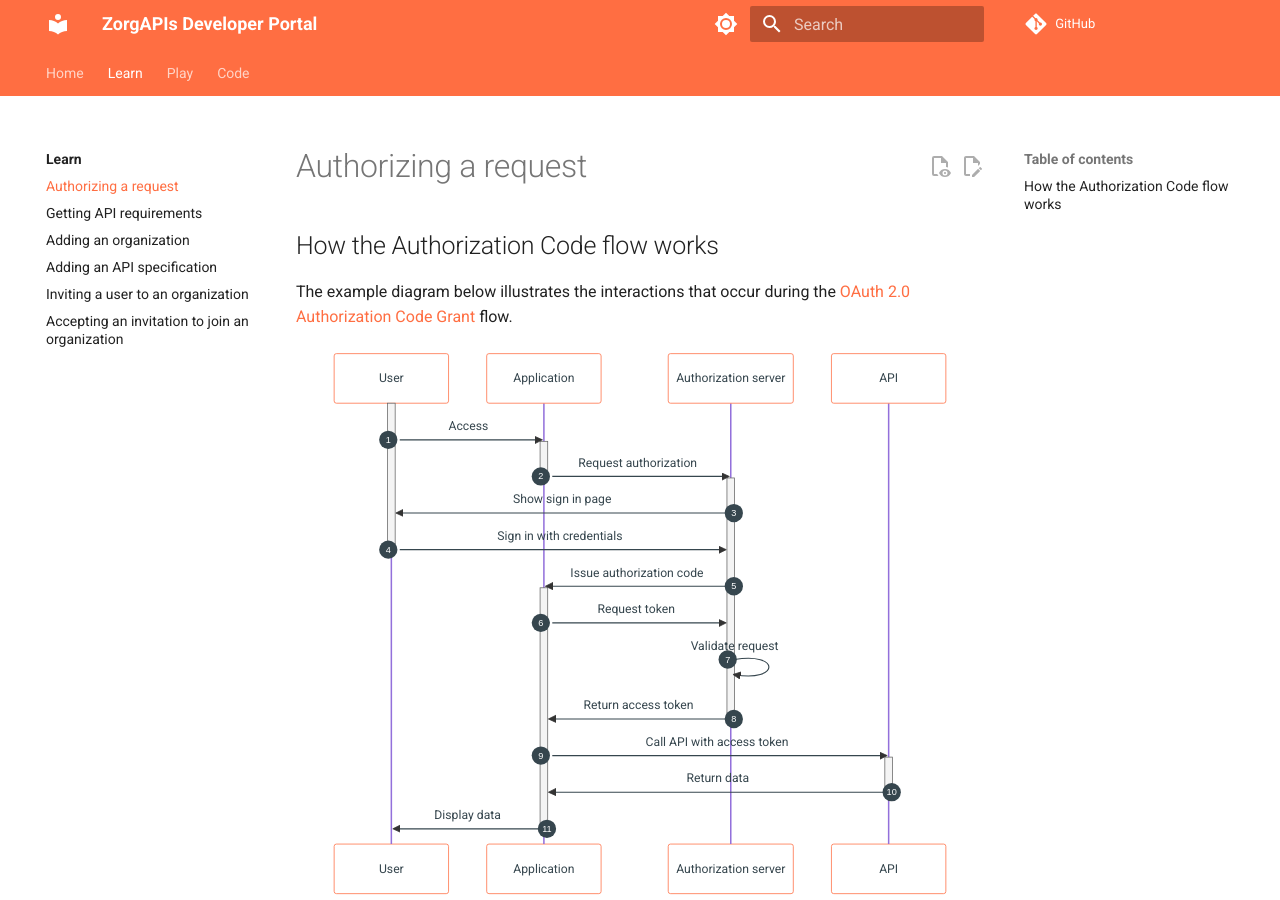
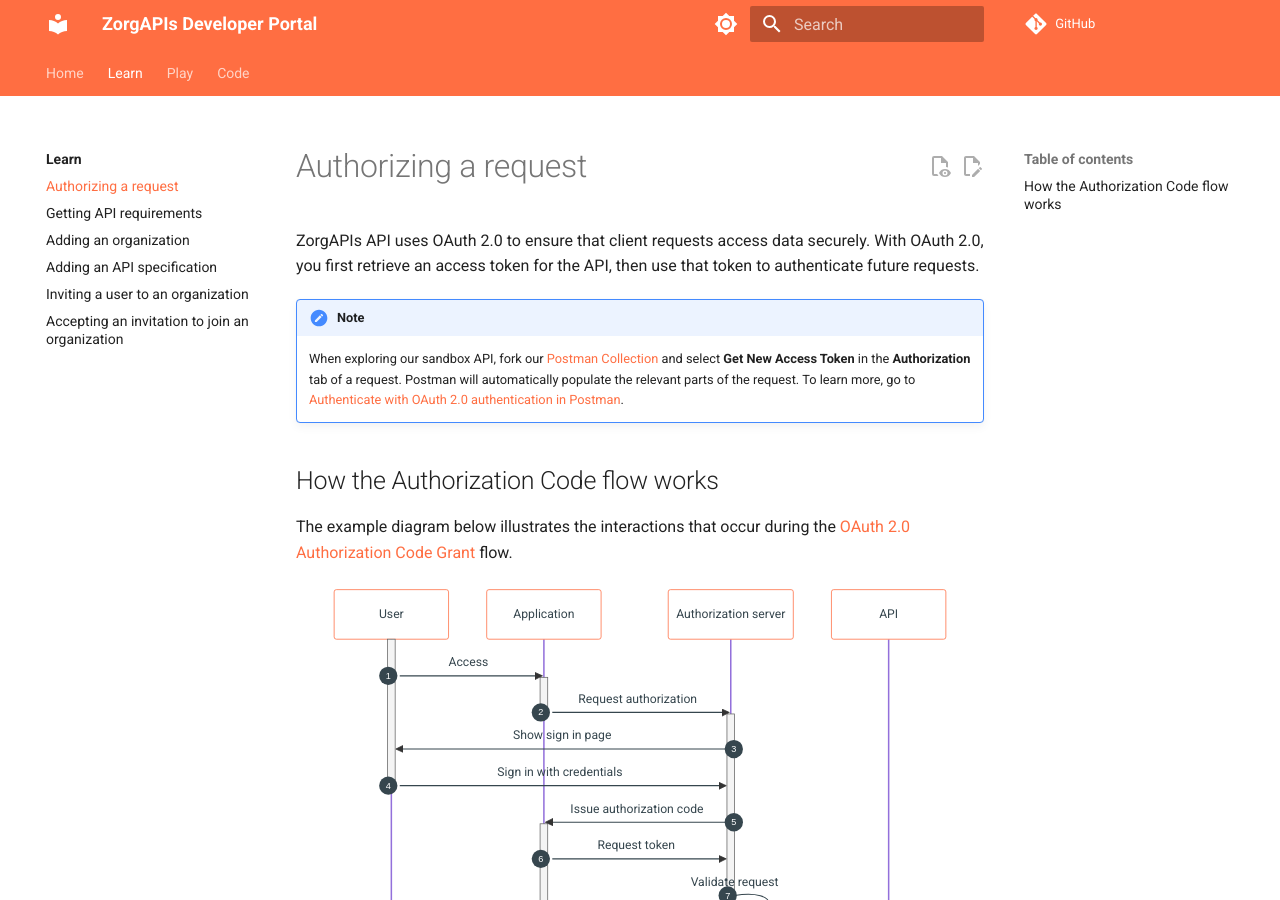
Before and after one commit to Nictiz/zorgapis-docs, an MkDocs documentation site: the page built from docs/learn/authorizing-a-request.md, in a window 1280 px wide and 900 px high. Built offline with MkDocs 1.6.1 and Material for MkDocs 9.7.7, drawn with Linux system fonts in a browser that asks for light colours; comment, search, counter and statistics services are not loaded.

Commit message:
Update page 'Authorizing a request'
 - Add note admonition

```diff
--- a/docs/learn/authorizing-a-request.md
+++ b/docs/learn/authorizing-a-request.md
@@ -1,4 +1,15 @@
 # Authorizing a request
+
+ZorgAPIs API uses OAuth 2.0 to ensure that client requests access data securely. With OAuth 2.0, you first retrieve an
+access token for the API, then use that token to authenticate future requests.
+
+!!! note
+
+    When exploring our sandbox API, fork our [Postman Collection](
+    https://www.postman.com/zorgapis/workspace/zorgapis/collection/32862395-c22bf5f5-a2ec-40df-86a2-7817de5c7203){: target="_blank" }
+    and select **Get New Access Token** in the **Authorization** tab of a request. Postman will automatically populate
+    the relevant parts of the request. To learn more, go to [Authenticate with OAuth 2.0 authentication in Postman](
+    https://learning.postman.com/docs/sending-requests/authorization/oauth-20){: target="_blank" }.
 
 ## How the Authorization Code flow works
 
```
